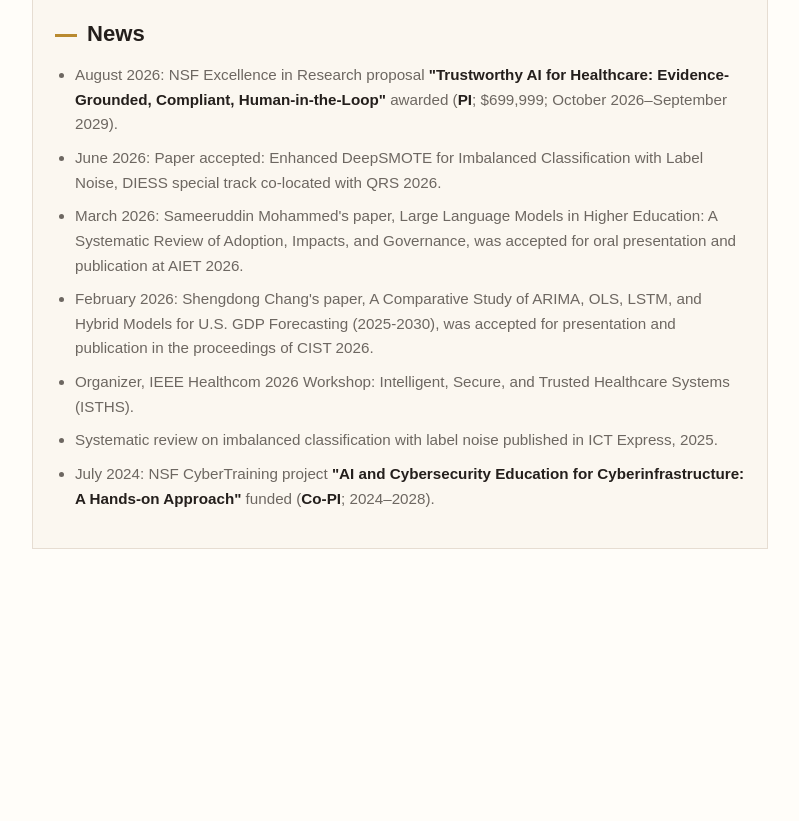
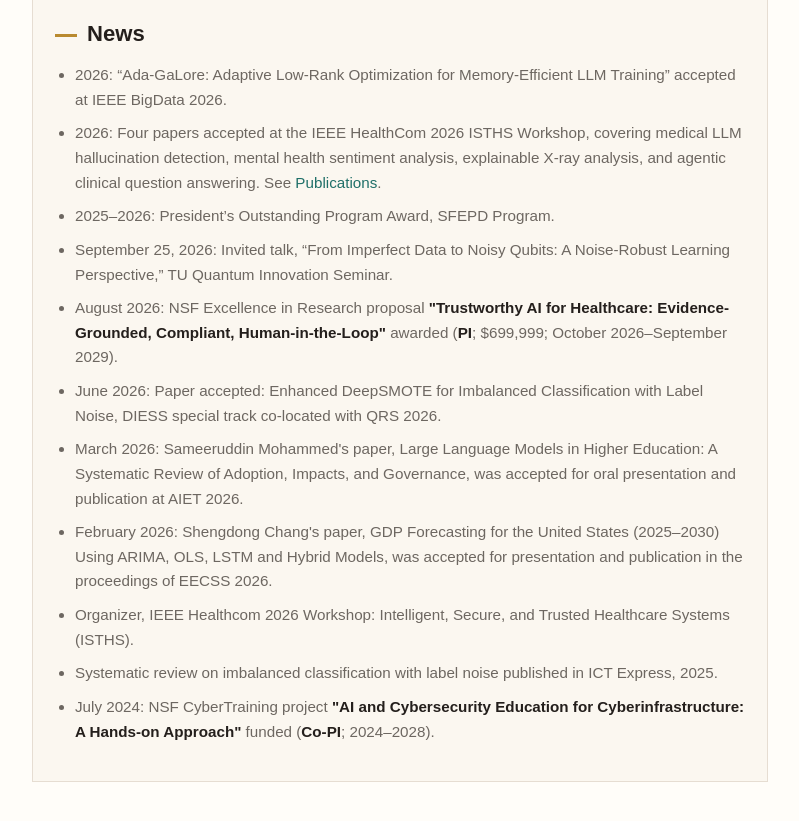
Before and after one commit to baiyun-chen/baiyun-chen.github.io, a plain HTML site: page index.html in a window 1280 px wide. Shown: the part 1222-2043 px from the top of the page, without its empty margins (412-1211 px from the left). Before the commit the page ends 1889 px from the top, so only its background shows below. Drawn offline with Linux system fonts and the light colour scheme.

Commit message:
Update index.html from current CV; show awarded grants only

```diff
--- a/index.html
+++ b/index.html
@@ -94,10 +94,14 @@
         <section class="news-box">
           <h2>News</h2>
           <ul class="news-list">
+            <li>2026: “Ada-GaLore: Adaptive Low-Rank Optimization for Memory-Efficient LLM Training” accepted at IEEE BigData 2026.</li>
+            <li>2026: Four papers accepted at the IEEE HealthCom 2026 ISTHS Workshop, covering medical LLM hallucination detection, mental health sentiment analysis, explainable X-ray analysis, and agentic clinical question answering. See <a href="publications.html">Publications</a>.</li>
+            <li>2025–2026: President’s Outstanding Program Award, SFEPD Program.</li>
+            <li>September 25, 2026: Invited talk, “From Imperfect Data to Noisy Qubits: A Noise-Robust Learning Perspective,” TU Quantum Innovation Seminar.</li>
             <li>August 2026: NSF Excellence in Research proposal <strong>"Trustworthy AI for Healthcare: Evidence-Grounded, Compliant, Human-in-the-Loop"</strong> awarded (<strong>PI</strong>; $699,999; October 2026–September 2029).</li>
             <li>June 2026: Paper accepted: Enhanced DeepSMOTE for Imbalanced Classification with Label Noise, DIESS special track co-located with QRS 2026.</li>
             <li>March 2026: Sameeruddin Mohammed's paper, Large Language Models in Higher Education: A Systematic Review of Adoption, Impacts, and Governance, was accepted for oral presentation and publication at AIET 2026.</li>
-            <li>February 2026: Shengdong Chang's paper, A Comparative Study of ARIMA, OLS, LSTM, and Hybrid Models for U.S. GDP Forecasting (2025-2030), was accepted for presentation and publication in the proceedings of CIST 2026.</li>
+            <li>February 2026: Shengdong Chang's paper, GDP Forecasting for the United States (2025–2030) Using ARIMA, OLS, LSTM and Hybrid Models, was accepted for presentation and publication in the proceedings of EECSS 2026.</li>
             <li>Organizer, IEEE Healthcom 2026 Workshop: Intelligent, Secure, and Trusted Healthcare Systems (ISTHS).</li>
             <li>Systematic review on imbalanced classification with label noise published in ICT Express, 2025.</li>
             <li>July 2024: NSF CyberTraining project <strong>"AI and Cybersecurity Education for Cyberinfrastructure: A Hands-on Approach"</strong> funded (<strong>Co-PI</strong>; 2024–2028).</li>          </ul>
```
